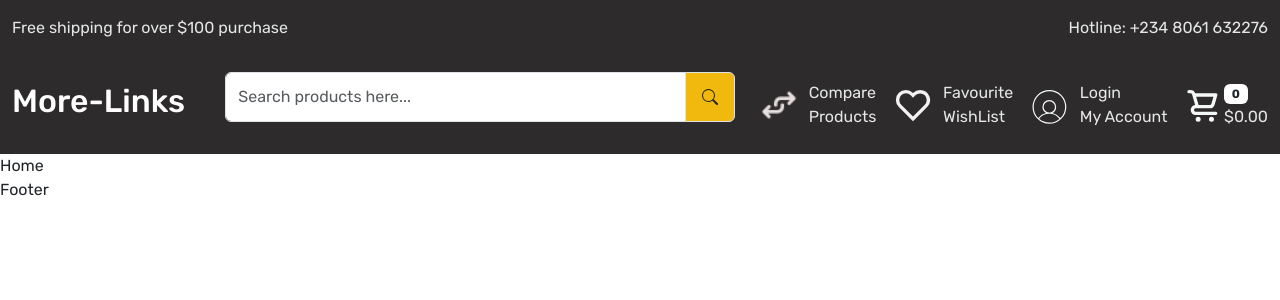
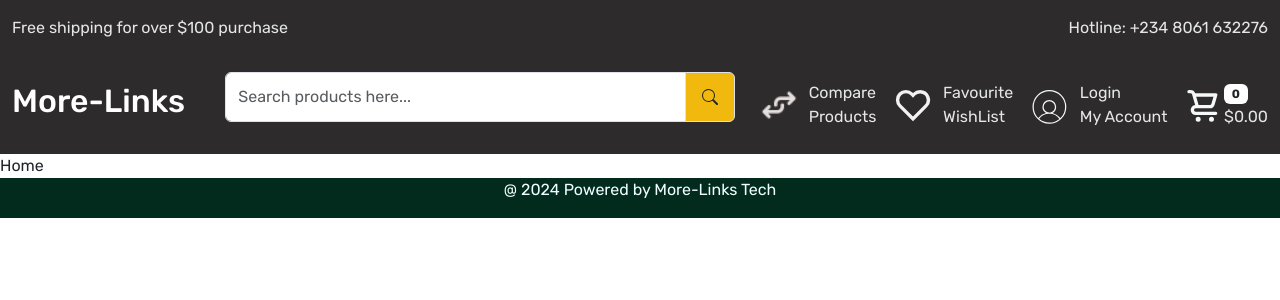
Before and after one commit to Ikendu/ecomm, a React (Vite) app: page / in a window 1280 px wide. Shown: the top 300 px of the page. Built offline with nearby package versions, Linux system fonts and the light colour scheme.

Commit message:
more on footer

```diff
--- a/src/components/footer/Footer.jsx
+++ b/src/components/footer/Footer.jsx
@@ -1,3 +1,18 @@
+import './footer.css'
 export default function Footer() {
-  return <div>Footer</div>;
+  return (
+    <footer>
+      <section></section>
+      <section></section>
+      <section>
+        <div className='container-xxl'>
+          <div className='row'>
+            <div className='col-12 text-center mb-0'>
+              <p>@ {new Date().getFullYear()} Powered by More-Links Tech</p>
+            </div>
+          </div>
+        </div>
+      </section>
+    </footer>
+  )
 }
--- /dev/null
+++ b/src/components/footer/footer.css
@@ -0,0 +1,4 @@
+footer {
+  background-color: #022b1d;
+  color: azure;
+}
```
